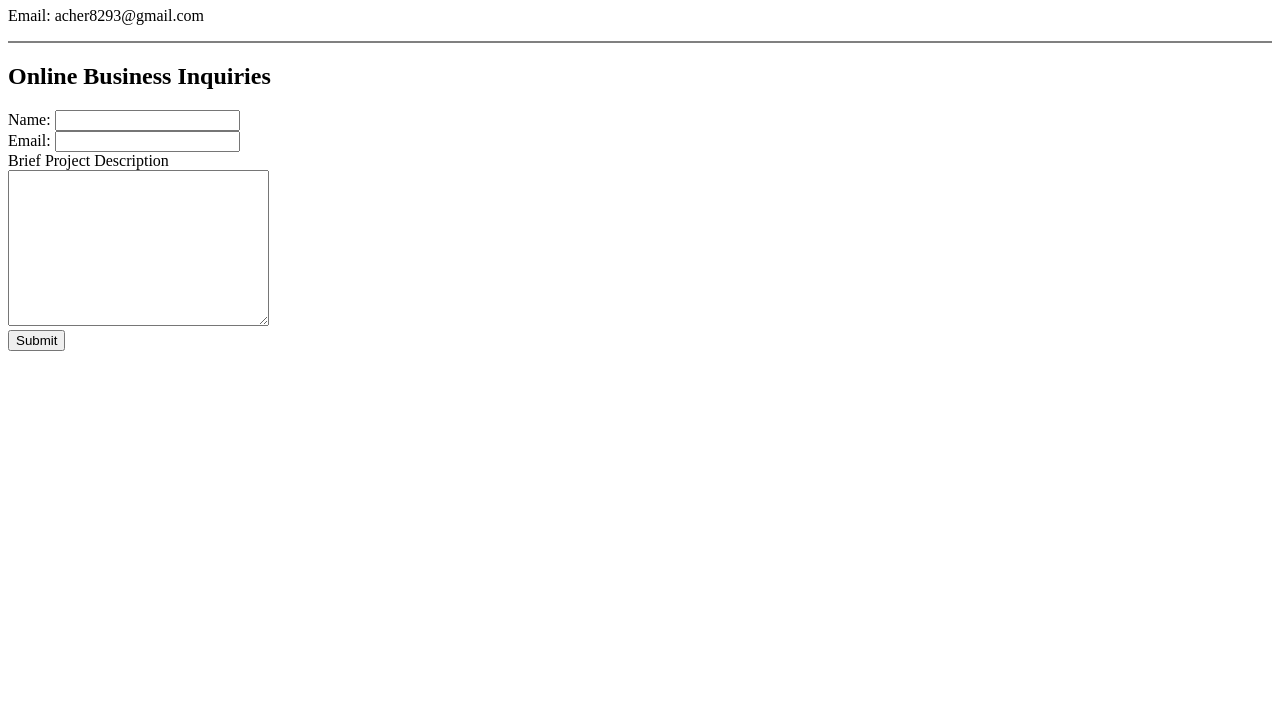
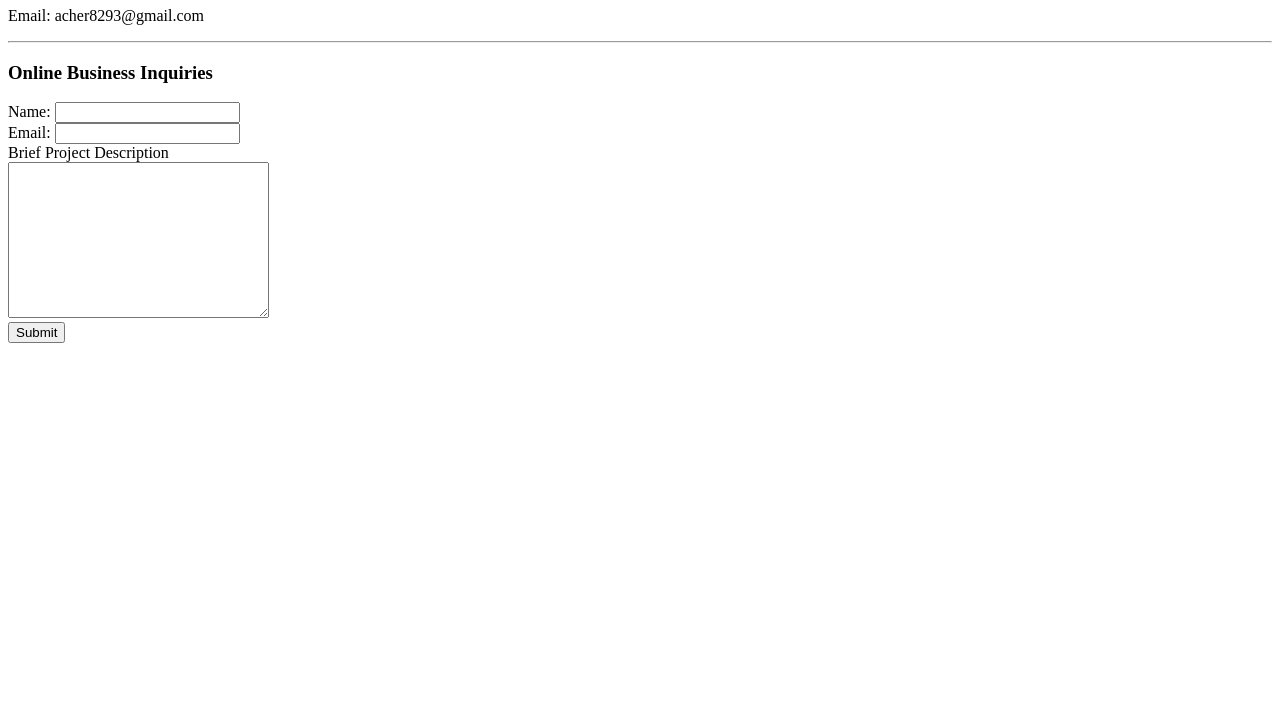
Before and after one commit to Acher08/cv, a plain HTML site: page contact-me.html in a window 1280 px wide. Shown: the part 73-800 px from the top of the page. Drawn offline with Linux system fonts and the light colour scheme.

Commit message:
Update contact-me.html

```diff
--- a/contact-me.html
+++ b/contact-me.html
@@ -4,13 +4,15 @@
 <head>
   <meta charset="utf-8">
   <title>Abraham's Contact Information</title>
+  <link rel="stylesheet" href="css/styles.css">
+
 </head>
 
 <body>
   <h1>Contact Me!</h1>
   <p>Email: acher8293@gmail.com</p>
-  <hr noshade>
-  <h2>Online Business Inquiries</h2>
+  <hr>
+  <h3>Online Business Inquiries</h3>
   <form action="mailto:acher8293@gmail.com" method="post" enctype="text/plain">
     <label for="">Name:</label>
     <input type="text" name="Client Name" value=""><br>
```
